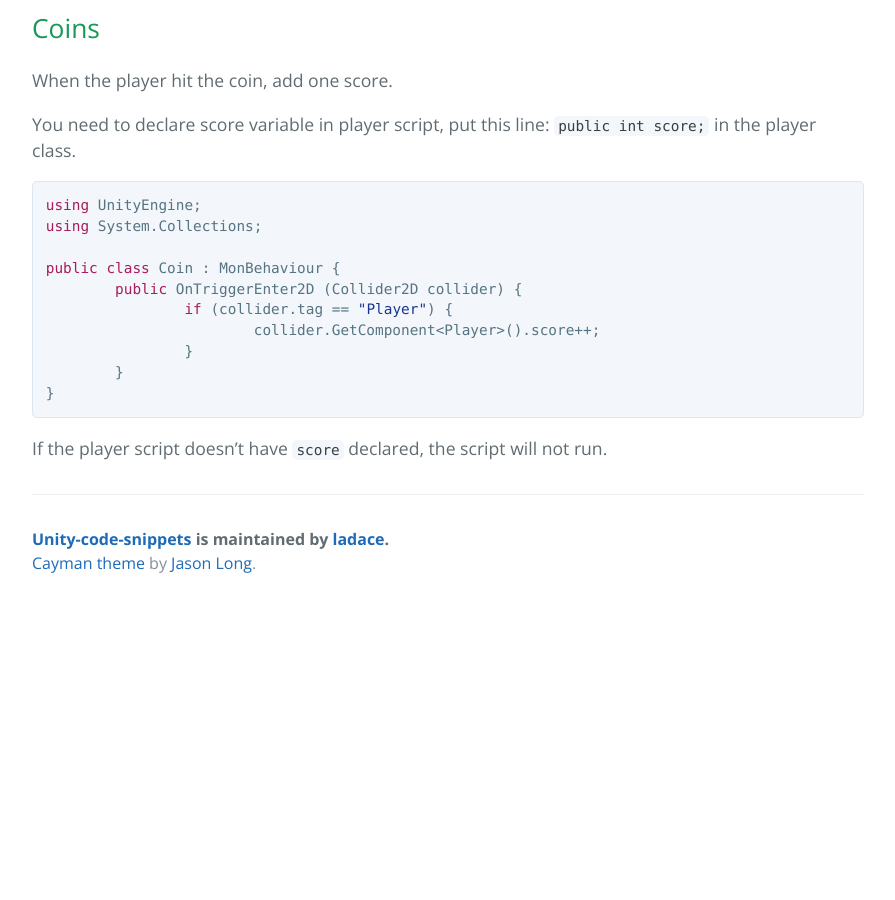
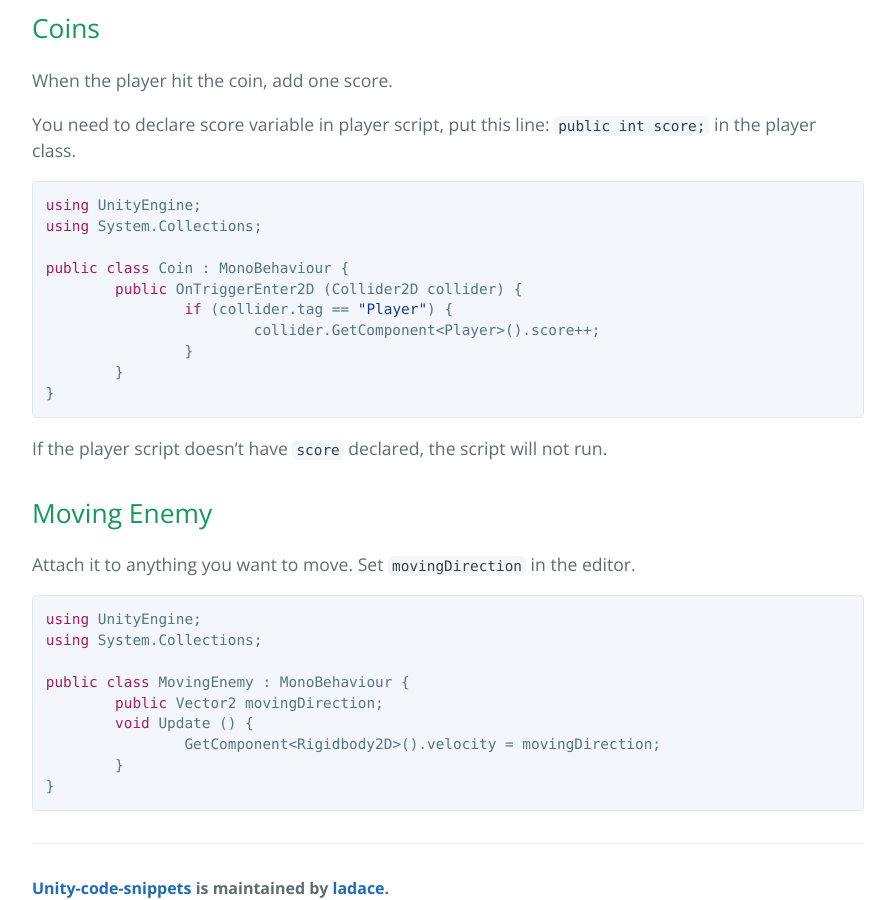
Before and after one commit to ladace/unity-code-snippets, a Jekyll site: the page built from platformer.md, in a window 1280 px wide and 900 px high, scrolled down 2279 px. Shown: the whole window, without its empty margins (192-1087 px from the left). Built offline with Jekyll 4.4.1, drawn with Linux system fonts in a browser that asks for light colours; Markdown is read by kramdown in place of the engine named in the settings; before the commit the page ends 2886 px from its top, so only the background shows below that.

Commit message:
Update platformer.md

````diff
--- a/platformer.md
+++ b/platformer.md
@@ -92,7 +92,7 @@ You need to declare score variable in player script, put this line: `public int
 using UnityEngine;
 using System.Collections;
 
-public class Coin : MonBehaviour {
+public class Coin : MonoBehaviour {
 	public OnTriggerEnter2D (Collider2D collider) {
 		if (collider.tag == "Player") {
 			collider.GetComponent<Player>().score++;
@@ -102,3 +102,19 @@ public class Coin : MonBehaviour {
 ```
 
 If the player script doesn't have `score` declared, the script will not run.
+
+## Moving Enemy
+
+Attach it to anything you want to move. Set `movingDirection` in the editor.
+
+```csharp
+using UnityEngine;
+using System.Collections;
+
+public class MovingEnemy : MonoBehaviour {
+	public Vector2 movingDirection;
+	void Update () {
+		GetComponent<Rigidbody2D>().velocity = movingDirection;
+	}
+}
+```
````
